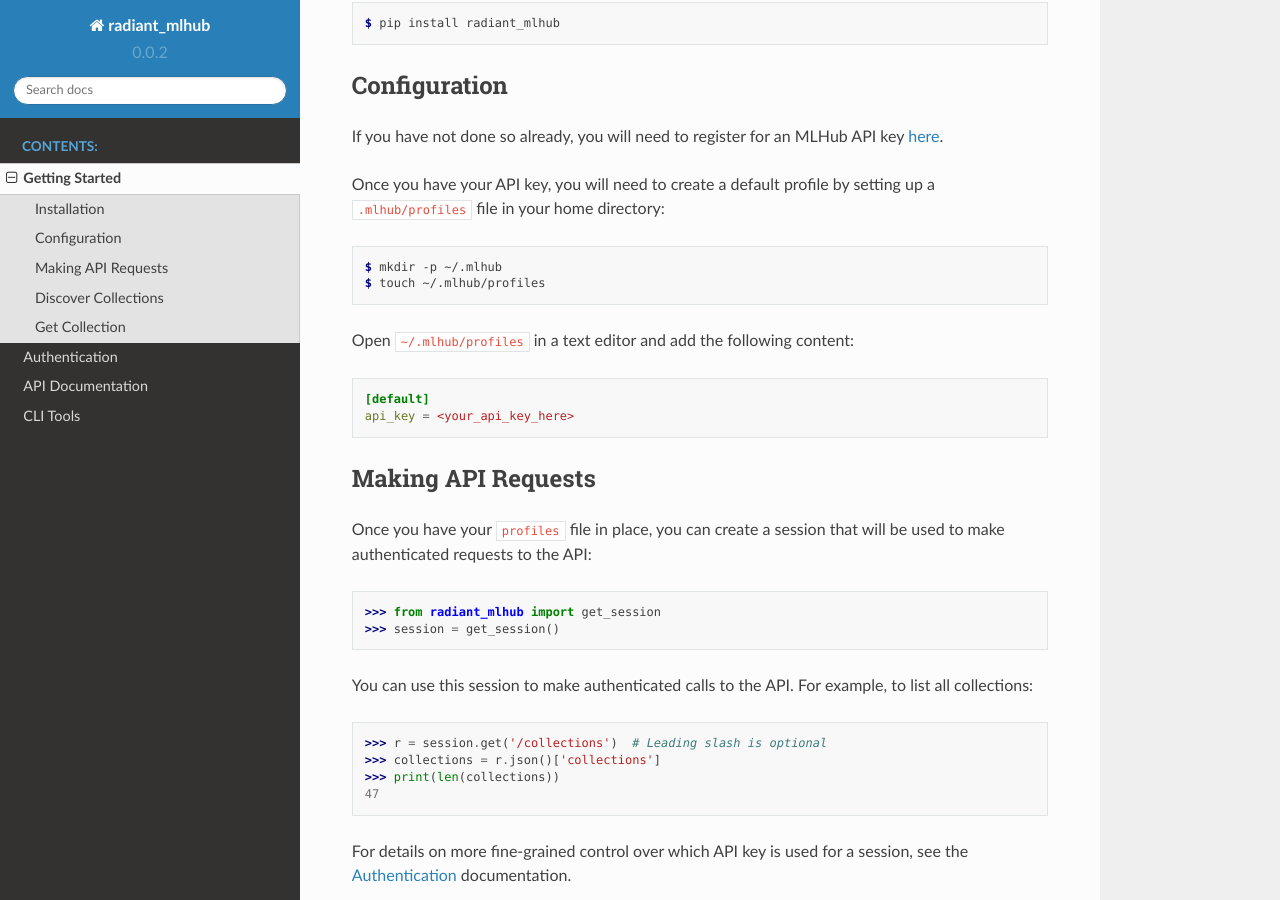
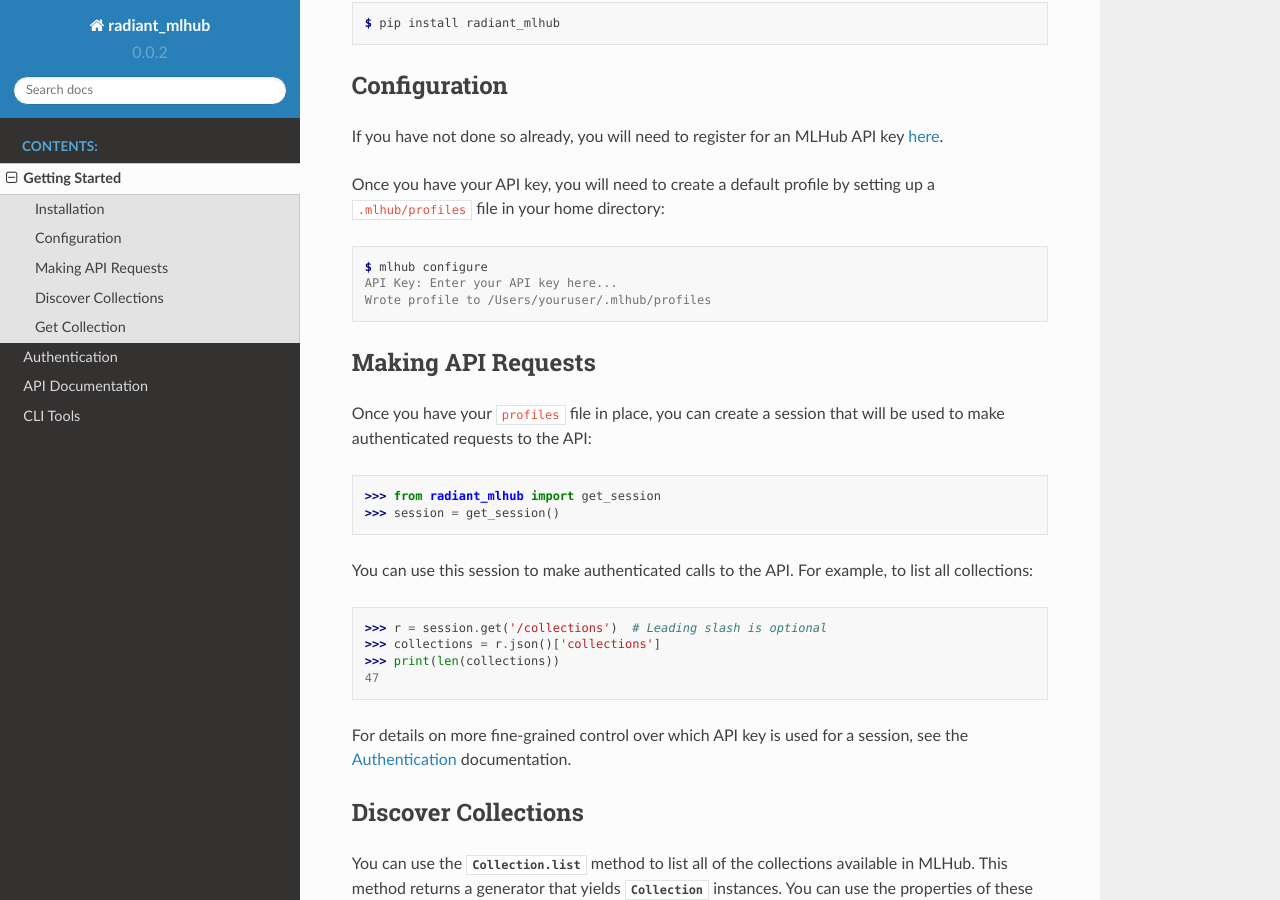
Before and after one commit to radiantearth/radiant-mlhub, a Sphinx documentation site: the page built from docs/source/getting_started.rst, in a window 1280 px wide and 900 px high, scrolled down 359 px. Built offline with Sphinx 7.4.7 and the Read the Docs theme 2.0.0, drawn with Linux system fonts in a browser that asks for light colours.

Commit message:
Update Getting Started & Authentication docs to use CLI tool

```diff
--- a/docs/source/getting_started.rst
+++ b/docs/source/getting_started.rst
@@ -23,15 +23,9 @@ Once you have your API key, you will need to create a default profile by setting
 
 .. code-block:: console
 
-    $ mkdir -p ~/.mlhub
-    $ touch ~/.mlhub/profiles
-
-Open ``~/.mlhub/profiles`` in a text editor and add the following content:
-
-.. code-block:: ini
-
-    [default]
-    api_key = <your_api_key_here>
+    $ mlhub configure
+    API Key: Enter your API key here...
+    Wrote profile to /Users/youruser/.mlhub/profiles
 
 Making API Requests
 +++++++++++++++++++
```
Also changed, not shown: docs/source/authentication.rst (+8 -0 lines), 1 other file.
